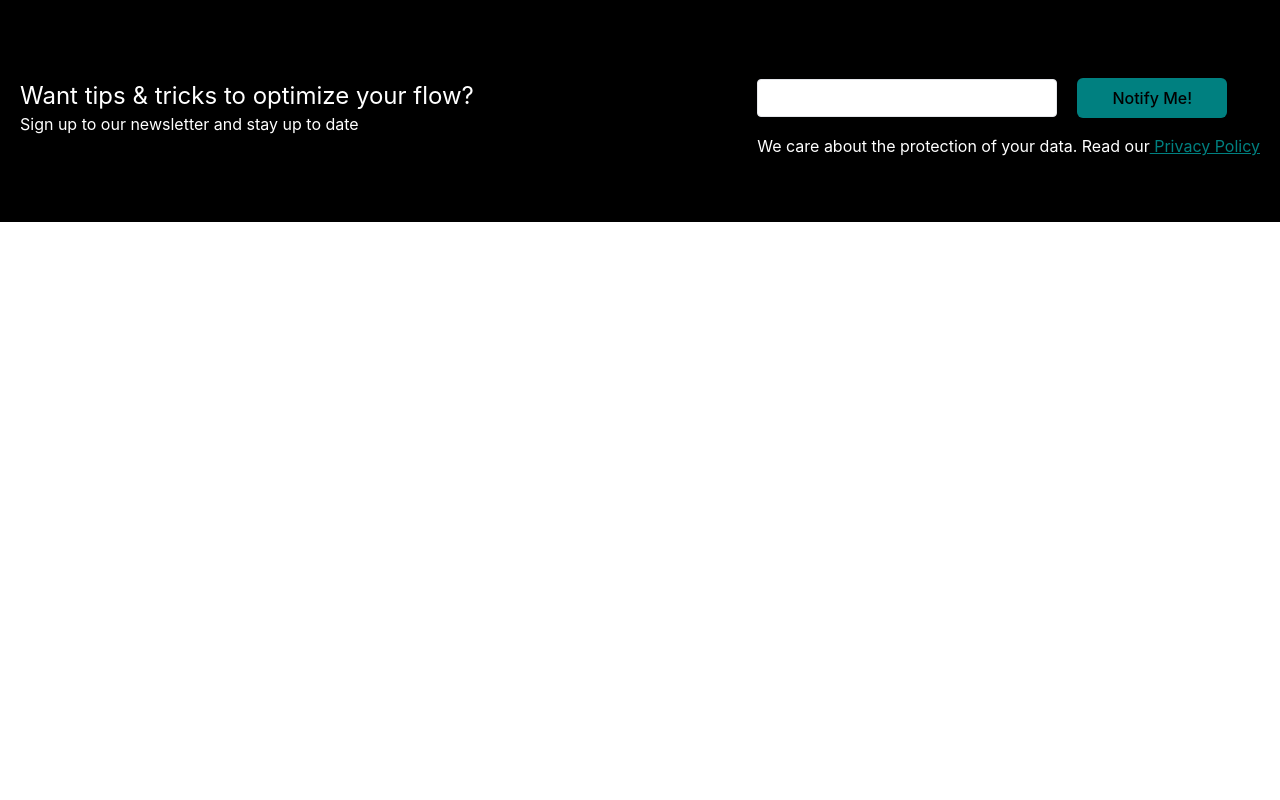
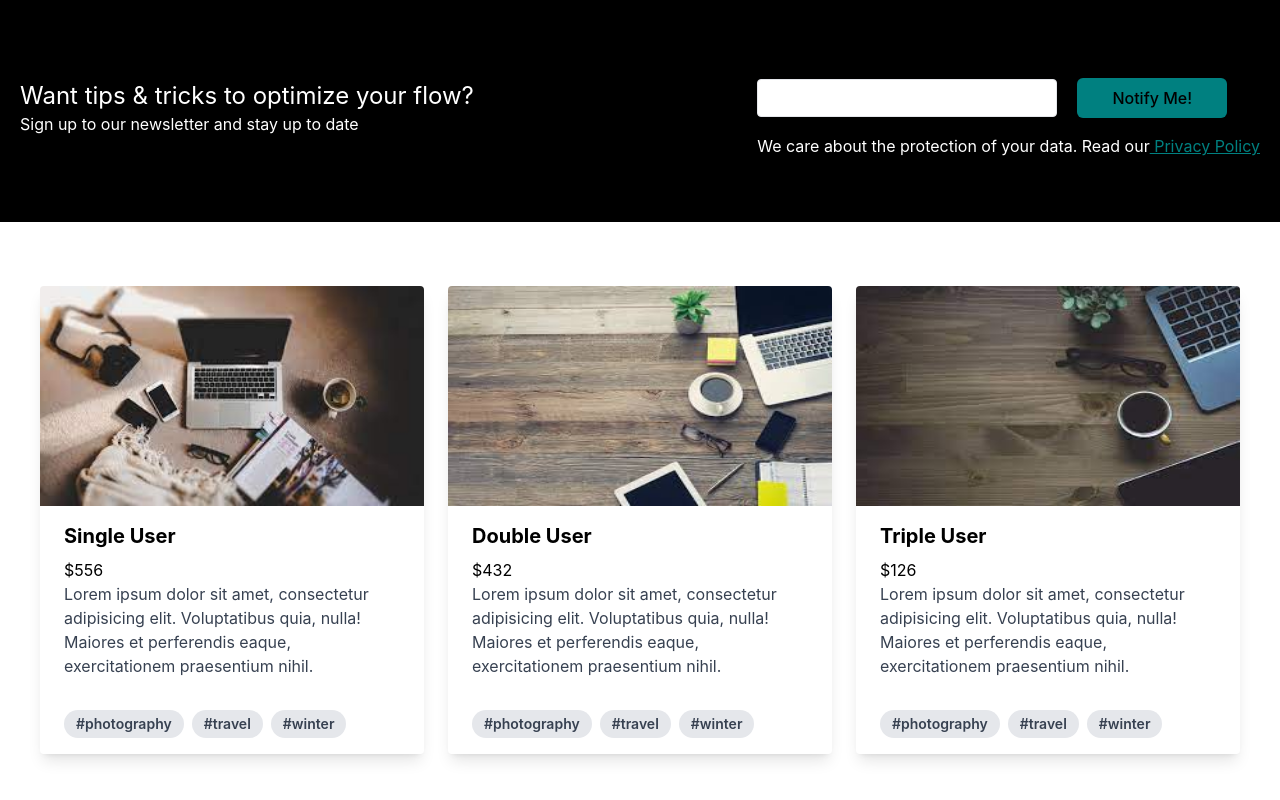
Before and after one commit to muskaansingh/Tailwind-Website, a React (Create React App) app: page / in a window 1280 px wide. Shown: the part 1131-1931 px from the top of the page. Before the commit the page ends 1353 px from the top, so only its background shows below. Built offline with nearby package versions, Linux system fonts and the light colour scheme.

Commit message:
Added cards

```diff
--- a/src/App.js
+++ b/src/App.js
@@ -3,6 +3,7 @@ import Navbar from './Components/Navbar';
 import Content from './Components/Content';
 import Analytics from './Components/Analytics';
 import Newsletter from './Components/Newsletter';
+import Cards from './Components/Cards';
 
 function App() {
   return (
@@ -13,6 +14,7 @@ function App() {
       </div>
       <Analytics />
       <Newsletter />
+      <Cards />
     </div>
   );
 }
--- /dev/null
+++ b/src/Components/Cards.jsx
@@ -0,0 +1,58 @@
+import React from 'react';
+import SingleUser from '../assets/img2.jpeg';
+import DoubleUser from '../assets/img3.jpeg';
+import TripleUser from '../assets/img4.jpeg';
+
+const Cards = () => {
+    return (
+        <div className='md:flex md:justify-between md:max-w-[1240px] md:m-auto md:py-16 p-5'>
+            <div class="max-w-sm rounded overflow-hidden shadow-lg mb-5">
+                <img class="w-full h-[220px]" src={SingleUser} alt="Single User" />
+                <div class="px-6 py-4">
+                    <div class="font-bold text-xl mb-2">Single User</div>
+                    <p>$556</p>
+                    <p class="text-gray-700 text-base">
+                        Lorem ipsum dolor sit amet, consectetur adipisicing elit. Voluptatibus quia, nulla! Maiores et perferendis eaque, exercitationem praesentium nihil.
+                    </p>
+                </div>
+                <div class="px-6 pt-4 pb-2">
+                    <span class="inline-block bg-gray-200 rounded-full px-3 py-1 text-sm font-semibold text-gray-700 mr-2 mb-2">#photography</span>
+                    <span class="inline-block bg-gray-200 rounded-full px-3 py-1 text-sm font-semibold text-gray-700 mr-2 mb-2">#travel</span>
+                    <span class="inline-block bg-gray-200 rounded-full px-3 py-1 text-sm font-semibold text-gray-700 mr-2 mb-2">#winter</span>
+                </div>
+            </div>
+            <div class="max-w-sm rounded overflow-hidden shadow-lg mb-5">
+                <img class="w-full h-[220px]" src={DoubleUser} alt="Single User" />
+                <div class="px-6 py-4">
+                    <div class="font-bold text-xl mb-2">Double User</div>
+                    <p>$432</p>
+                    <p class="text-gray-700 text-base">
+                        Lorem ipsum dolor sit amet, consectetur adipisicing elit. Voluptatibus quia, nulla! Maiores et perferendis eaque, exercitationem praesentium nihil.
+                    </p>
+                </div>
+                <div class="px-6 pt-4 pb-2">
+                    <span class="inline-block bg-gray-200 rounded-full px-3 py-1 text-sm font-semibold text-gray-700 mr-2 mb-2">#photography</span>
+                    <span class="inline-block bg-gray-200 rounded-full px-3 py-1 text-sm font-semibold text-gray-700 mr-2 mb-2">#travel</span>
+                    <span class="inline-block bg-gray-200 rounded-full px-3 py-1 text-sm font-semibold text-gray-700 mr-2 mb-2">#winter</span>
+                </div>
+            </div>
+            <div class="max-w-sm rounded overflow-hidden shadow-lg mb-5">
+                <img class="w-full h-[220px]" src={TripleUser} alt="Single User" />
+                <div class="px-6 py-4">
+                    <div class="font-bold text-xl mb-2">Triple User</div>
+                    <p>$126</p>
+                    <p class="text-gray-700 text-base">
+                        Lorem ipsum dolor sit amet, consectetur adipisicing elit. Voluptatibus quia, nulla! Maiores et perferendis eaque, exercitationem praesentium nihil.
+                    </p>
+                </div>
+                <div class="px-6 pt-4 pb-2">
+                    <span class="inline-block bg-gray-200 rounded-full px-3 py-1 text-sm font-semibold text-gray-700 mr-2 mb-2">#photography</span>
+                    <span class="inline-block bg-gray-200 rounded-full px-3 py-1 text-sm font-semibold text-gray-700 mr-2 mb-2">#travel</span>
+                    <span class="inline-block bg-gray-200 rounded-full px-3 py-1 text-sm font-semibold text-gray-700 mr-2 mb-2">#winter</span>
+                </div>
+            </div>
+        </div>
+    )
+}
+
+export default Cards
```
